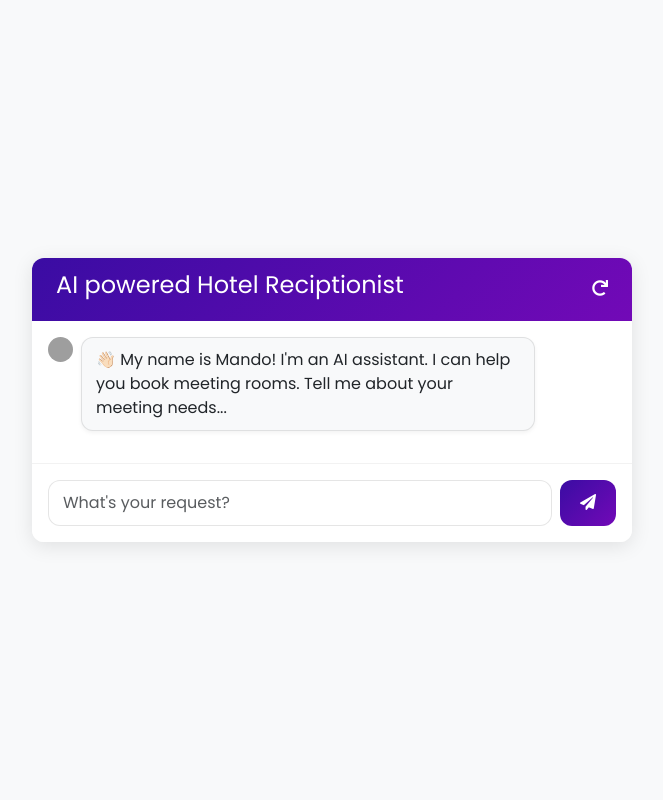
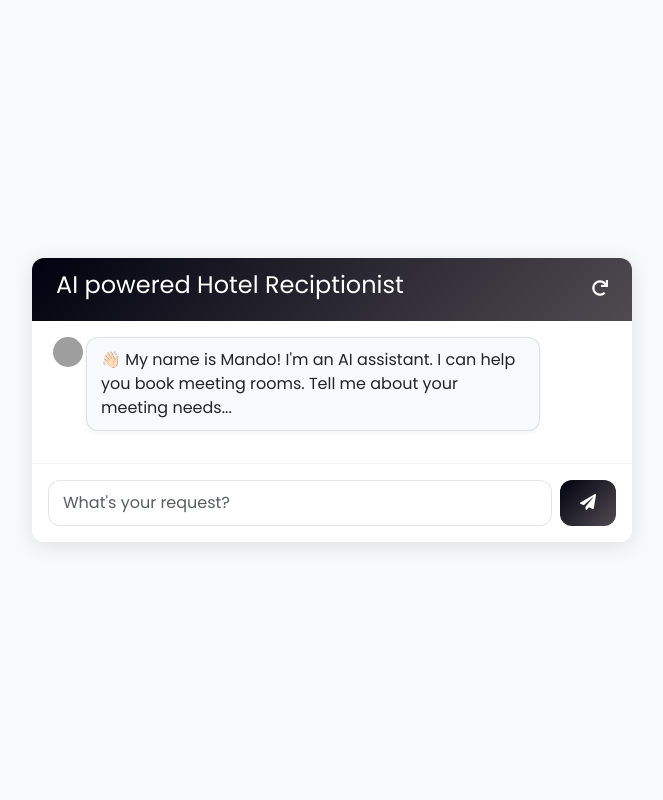
Before and after one commit to mkbeefcake/hotel-booking-agent, a Flask app: page / in a window 1280 px wide. Shown: the whole page, without its empty margins (308-971 px from the left). Run offline with Flask 3, Linux system fonts and the light colour scheme; parts of the project's set-up code (start-up, migrations or seed data) failed here and were passed over; grey boxes are pictures that could not be loaded.

Commit message:
updated the css

```diff
--- a/src/static/style.css
+++ b/src/static/style.css
@@ -1,8 +1,8 @@
 /* Modern UI with clean edges and professional styling */
 :root {
-    --primary-color: #3a0ca3;
+    --primary-color: #01010f;
     /* Purple */
-    --secondary-color: #7209b7;
+    --secondary-color: #4f4b51;
     /* Violet */
     --accent-color: #f72585;
     /* Pink */
@@ -10,7 +10,7 @@
     --dark-gray: #212529;
     --white: #ffffff;
     --border-radius: 12px;
-    --icon-size: 25px;
+    --icon-size: 30px;
     /* Smaller icon size */
     --font-size: 0.85rem;
     /* Smaller font size */
@@ -126,6 +126,7 @@ body {
     width: 100%;
     height: 100%;
     border-radius: 50%;
+    margin-left: 5px;
 }
 
 /* Input Field */
--- a/src/templates/index.html
+++ b/src/templates/index.html
@@ -26,7 +26,7 @@
         <div class="chat-body" id="chatWindow">
             <div class="message agent-message">
                 <div class="message-icon">
-                    <img src="https://cdn-icons-png.flaticon.com/512/16869/16869849.png" alt="AI Icon">
+                    <img src="https://cdn-icons-png.flaticon.com/512/6606/6606308.png" alt="AI Icon">
                 </div>
                 <div class="message-content">
                     👋🏻 My name is Mando! I'm an AI assistant. I can help you book meeting rooms. Tell me about your
@@ -38,7 +38,7 @@
             {% for msg in session.agent_state['messages'] %}
             <div class="message {% if msg.type == 'human' %}user-message{% else %}agent-message{% endif %}">
                 <div class="message-icon">
-                    <img src="{% if msg.type == 'human' %}https://cdn0.iconfinder.com/data/icons/user-interface-706/24/User_Icon-512.png{% else %}https://cdn-icons-png.flaticon.com/512/16869/16869849.png{% endif %}"
+                    <img src="{% if msg.type == 'human' %}https://cdn-icons-png.flaticon.com/512/1144/1144760.png{% else %}https://cdn-icons-png.flaticon.com/512/6606/6606308.png{% endif %}"
                         alt="icon">
                 </div>
                 <div class="message-content">
```
